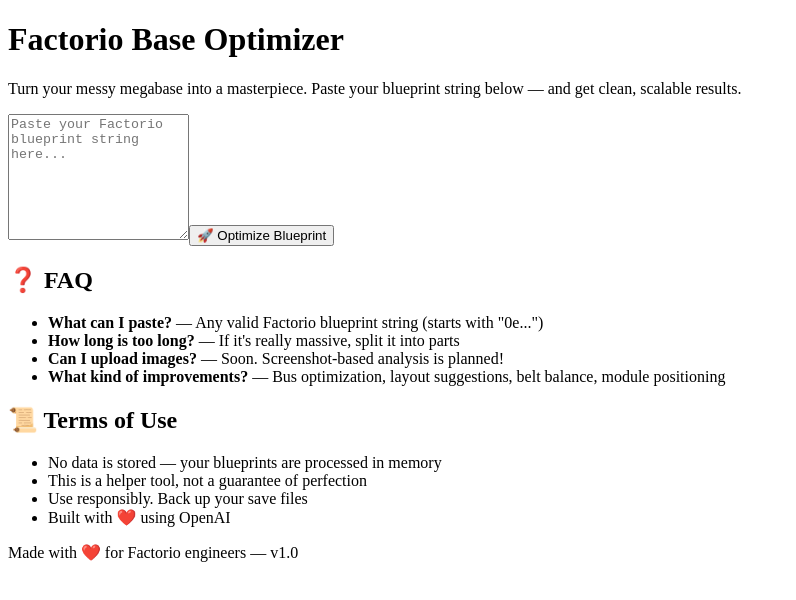
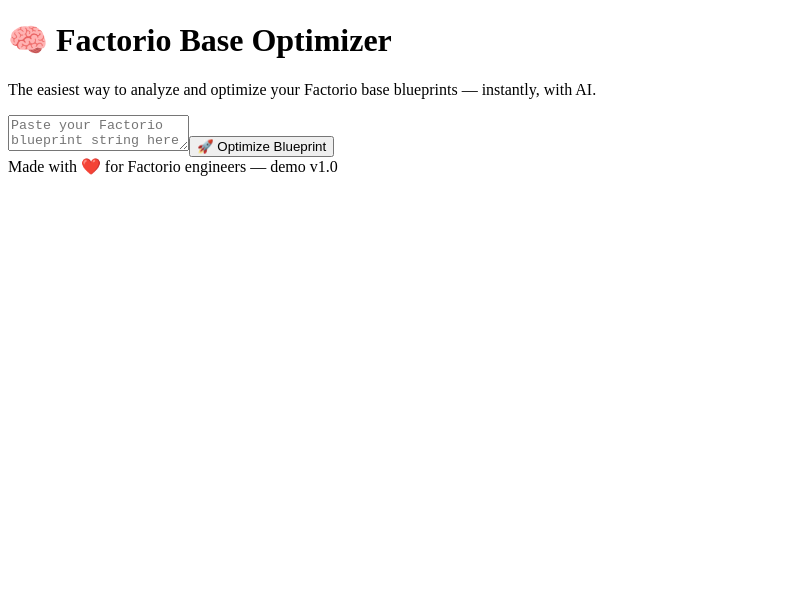
Before and after one commit to olegsemiashkin/CogitronProject, a Next.js app: page / in a window 1280 px wide. Shown: the top 600 px of the page, without its empty margins (0-796 px from the left). Built offline with nearby package versions, Linux system fonts and the light colour scheme.

Commit message:
Update index.js

```diff
--- a/pages/index.js
+++ b/pages/index.js
@@ -1,80 +1,65 @@
+import React, { useState } from "react";
 
-import { useState } from 'react'
-import { Textarea } from '../components/ui/textarea'
-import { Button } from '../components/ui/button'
-import { Card, CardContent } from '../components/ui/card'
+export default function Home() {
+  const [blueprint, setBlueprint] = useState("");
+  const [result, setResult] = useState("");
 
-export default function FactorioOptimizer() {
-  const [blueprint, setBlueprint] = useState('')
-  const [result, setResult] = useState('')
-  const [loading, setLoading] = useState(false)
+  const tips = [
+    "Your main bus is too long. Try splitting it into sections for better throughput.",
+    "Consider adding underground belts at intersections to improve flow.",
+    "Buffer chests are missing. Add them to prevent resource clogging.",
+    "Layout is too dense — modularize key factory blocks.",
+    "Some lines mix resources — split iron and copper flows.",
+    "No balancers found on bus. Add 4-to-4 balancers for consistency."
+  ];
 
-  const handleOptimize = async () => {
-    if (!blueprint.trim()) return
-    setLoading(true)
-    setResult('')
-
-    const res = await fetch('/api/optimize', {
-      method: 'POST',
-      headers: { 'Content-Type': 'application/json' },
-      body: JSON.stringify({ blueprint })
-    })
-
-    const data = await res.json()
-    setResult(data.result)
-    setLoading(false)
+  function handleOptimize(e) {
+    e.preventDefault();
+    if (!blueprint) return;
+    const advice = tips[Math.floor(Math.random() * tips.length)];
+    const improvedBlueprint = blueprint.slice(0, 80) + "...";
+    setResult(
+      `✅ Analysis complete:\n- ${advice}\n- (demo improved blueprint): ${improvedBlueprint}`
+    );
   }
 
   return (
-    <main className="min-h-screen bg-neutral-900 text-white flex flex-col items-center justify-center p-6 space-y-8">
-      <div className="max-w-3xl w-full text-center space-y-4">
-        <h1 className="text-4xl font-bold text-amber-400 drop-shadow-md">Factorio Base Optimizer</h1>
-        <p className="text-gray-300 text-lg">
-          Turn your messy megabase into a masterpiece. Paste your blueprint string below — and get clean, scalable results.
+    <div className="min-h-screen flex flex-col justify-center items-center bg-gradient-to-br from-[#f7fafc] to-[#e2e8f0] py-8 px-2 font-sans">
+      <div className="bg-white/90 shadow-2xl rounded-2xl px-8 py-10 max-w-2xl w-full flex flex-col items-center">
+        <h1 className="text-5xl font-bold mb-3 text-gray-900 flex items-center gap-3 tracking-tight">
+          <span role="img" aria-label="brain">🧠</span> Factorio Base Optimizer
+        </h1>
+        <p className="text-xl text-gray-600 mb-8 text-center">
+          The easiest way to analyze and optimize your Factorio base blueprints — instantly, with AI.
         </p>
+        <form
+          className="w-full flex flex-col items-center"
+          onSubmit={handleOptimize}
+        >
+          <textarea
+            className="w-full rounded-xl border border-gray-300 p-4 mb-4 min-h-[96px] text-lg focus:ring-2 focus:ring-blue-400 outline-none resize-y transition"
+            placeholder='Paste your Factorio blueprint string here (starts with "0e...")'
+            value={blueprint}
+            onChange={(e) => setBlueprint(e.target.value)}
+          />
+          <button
+            type="submit"
+            className="flex gap-2 items-center px-8 py-3 bg-blue-600 hover:bg-blue-700 text-white font-semibold rounded-xl shadow transition text-lg mb-3"
+          >
+            🚀 Optimize Blueprint
+          </button>
+        </form>
+        {result && (
+          <pre className="bg-gray-100 rounded-lg p-4 mt-4 w-full text-base text-gray-800 whitespace-pre-wrap shadow-inner">
+            {result}
+          </pre>
+        )}
+        <footer className="mt-10 w-full flex flex-col items-center gap-2 text-gray-400 text-sm">
+          <span>
+            Made with <span className="text-red-500">❤️</span> for Factorio engineers &mdash; demo v1.0
+          </span>
+        </footer>
       </div>
-
-      <div className="w-full max-w-2xl space-y-4">
-        <Textarea
-          value={blueprint}
-          onChange={(e) => setBlueprint(e.target.value)}
-          rows={8}
-          placeholder="Paste your Factorio blueprint string here..."
-        />
-        <Button onClick={handleOptimize} disabled={loading}>
-          {loading ? 'Optimizing...' : '🚀 Optimize Blueprint'}
-        </Button>
-      </div>
-
-      {result && (
-        <Card className="max-w-2xl w-full">
-          <CardContent className="whitespace-pre-wrap p-4 text-sm">
-            {result}
-          </CardContent>
-        </Card>
-      )}
-
-      <section className="max-w-3xl mt-16 text-left space-y-6">
-        <h2 className="text-2xl font-semibold text-amber-400">❓ FAQ</h2>
-        <ul className="text-gray-300 space-y-2 list-disc pl-6">
-          <li><strong>What can I paste?</strong> — Any valid Factorio blueprint string (starts with "0e...")</li>
-          <li><strong>How long is too long?</strong> — If it's really massive, split it into parts</li>
-          <li><strong>Can I upload images?</strong> — Soon. Screenshot-based analysis is planned!</li>
-          <li><strong>What kind of improvements?</strong> — Bus optimization, layout suggestions, belt balance, module positioning</li>
-        </ul>
-
-        <h2 className="text-2xl font-semibold text-amber-400">📜 Terms of Use</h2>
-        <ul className="text-gray-400 space-y-2 list-disc pl-6">
-          <li>No data is stored — your blueprints are processed in memory</li>
-          <li>This is a helper tool, not a guarantee of perfection</li>
-          <li>Use responsibly. Back up your save files</li>
-          <li>Built with ❤️ using OpenAI</li>
-        </ul>
-      </section>
-
-      <footer className="text-gray-600 text-sm mt-12 mb-4">
-        Made with ❤️ for Factorio engineers — v1.0
-      </footer>
-    </main>
-  )
+    </div>
+  );
 }
```
